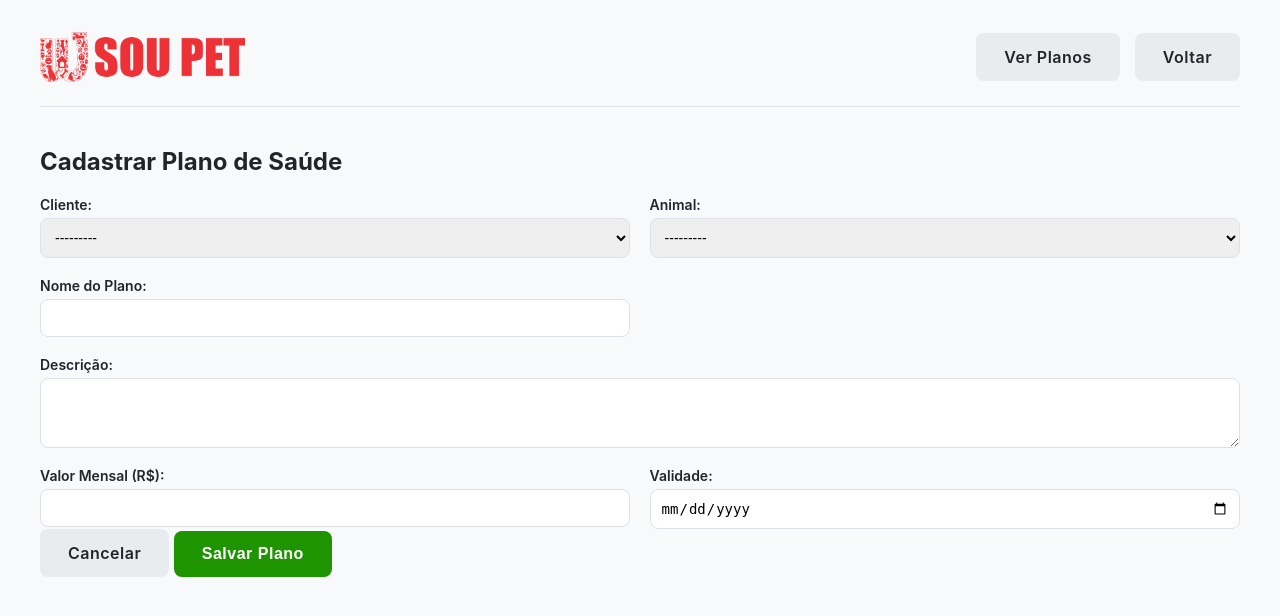
After one commit to Shtorache/vetsoupet, a Django app: page /planos/novo/ in a window 1280 px wide. The commit adds this page. Shown: the top 616 px of the page. Run offline with Django 5.2, Linux system fonts and the light colour scheme; the visitor is signed in with stand-in values (Sample User, id 1); data that the repository does not hold is empty.

Commit message:
feat: add nova tela de estoque de medicamentos | add feature de planos de saude

```diff
--- a/app/forms.py
+++ b/app/forms.py
@@ -1,10 +1,5 @@
 from django import forms
-from .models import Agendamento, Cliente, Animal, Profissional
-
-
-from django import forms
-from .models import Agendamento, Cliente, Animal, Profissional
-
+from .models import Agendamento, Cliente, Animal, Profissional, PlanoSaude, Medicamento
 
 class AgendamentoForm(forms.ModelForm):
     especie = forms.ChoiceField(
@@ -162,3 +157,43 @@ class ProfissionalForm(forms.ModelForm):
             "nome": forms.TextInput(attrs={"class": "form-control"}),
             "especialidade": forms.TextInput(attrs={"class": "form-control"}),
         }
+
+class PlanoSaudeForm(forms.ModelForm):
+    class Meta:
+        model = PlanoSaude
+        fields = ["cliente", "animal", "nome_plano", "descricao", "valor_mensal", "validade"]
+        widgets = {
+            "cliente": forms.Select(attrs={"class": "form-control", "id": "id_cliente_plano"}),
+            "animal": forms.Select(attrs={"class": "form-control", "id": "id_animal_plano"}),
+            "nome_plano": forms.TextInput(attrs={"class": "form-control"}),
+            "descricao": forms.Textarea(attrs={"class": "form-control", "rows": 3}),
+            "valor_mensal": forms.NumberInput(attrs={"class": "form-control", "step": "0.01"}),
+            "validade": forms.DateInput(attrs={"type": "date", "class": "form-control"}),
+        }
+
+    def __init__(self, *args, **kwargs):
+        super().__init__(*args, **kwargs)
+        self.fields['animal'].queryset = Animal.objects.none()
+
+        if 'cliente' in self.data:
+            try:
+                cliente_id = int(self.data.get('cliente'))
+                self.fields['animal'].queryset = Animal.objects.filter(cliente_id=cliente_id)
+            except (ValueError, TypeError):
+                pass
+        elif self.instance.pk:
+            self.fields['animal'].queryset = self.instance.cliente.pacientes.all()
+
+class MedicamentoForm(forms.ModelForm):
+    class Meta:
+        model = Medicamento
+        fields = ["nome", "fabricante", "descricao", "quantidade", "unidade", "validade", "preco"]
+        widgets = {
+            "nome": forms.TextInput(attrs={"class": "form-control"}),
+            "fabricante": forms.TextInput(attrs={"class": "form-control"}),
+            "descricao": forms.Textarea(attrs={"class": "form-control", "rows": 3}),
+            "quantidade": forms.NumberInput(attrs={"class": "form-control"}),
+            "unidade": forms.Select(attrs={"class": "form-control"}),
+            "validade": forms.DateInput(attrs={"type": "date", "class": "form-control"}),
+            "preco": forms.NumberInput(attrs={"class": "form-control", "step": "0.01"}),
+        }
--- a/app/models.py
+++ b/app/models.py
@@ -151,3 +151,36 @@ class Animal(models.Model):
 
     def __str__(self):
         return f"{self.nome} ({self.cliente.nome})"
+
+class PlanoSaude(models.Model):
+    nome_plano = models.CharField(max_length=100)
+    descricao = models.TextField(blank=True, null=True)
+    valor_mensal = models.DecimalField(max_digits=8, decimal_places=2)
+    validade = models.DateField()
+
+    cliente = models.ForeignKey('Cliente', on_delete=models.CASCADE, related_name="planos_cliente")
+    animal = models.ForeignKey('Animal', on_delete=models.CASCADE, related_name="plano_saude")
+
+    cobertura = models.TextField(blank=True, null=True)
+    ativo = models.BooleanField(default=True)
+    def __str__(self):
+        return f"{self.nome_plano} - {self.animal.nome}"
+
+class Medicamento(models.Model):
+    nome = models.CharField(max_length=150)
+    fabricante = models.CharField(max_length=150, blank=True, null=True)
+    descricao = models.TextField(blank=True, null=True)
+    quantidade = models.PositiveIntegerField(default=0)
+    unidade = models.CharField(max_length=20, choices=[
+        ('comprimidos', 'Comprimidos'),
+        ('ml', 'Mililitros'),
+        ('g', 'Gramas'),
+        ('outro', 'Outro')
+    ], default='comprimidos')
+    validade = models.DateField(blank=True, null=True)
+    preco = models.DecimalField(max_digits=10, decimal_places=2, blank=True, null=True)
+    data_cadastro = models.DateTimeField(auto_now_add=True)
+    data_atualizacao = models.DateTimeField(auto_now=True)
+
+    def __str__(self):
+        return f"{self.nome} ({self.quantidade} {self.unidade})"
--- a/app/templates/index.html
+++ b/app/templates/index.html
@@ -17,6 +17,8 @@
     <div class="header-actions">
       <a href="{% url 'atendimentos_realizados' %}" class="btn btn-secondary">Atendimentos Realizados</a>
       <a href="{% url 'lista_clientes' %}" class="btn btn-secondary">Clientes</a>
+      <a href="{% url 'lista_planos' %}" class="btn btn-secondary">Planos de Saúde</a>
+      <a href="{% url 'lista_medicamentos' %}" class="btn btn-secondary">Estoque de Medicamentos</a>
       <button class="btn btn-primary" id="new-appointment">+ Novo Agendamento</button>
       <form action="{% url 'logout' %}" method="post">
         {% csrf_token %}
--- /dev/null
+++ b/app/templates/planos/cadastrar_plano.html
@@ -0,0 +1,91 @@
+{% load static %}
+<!DOCTYPE html>
+<html lang="pt-br">
+<head>
+  <meta charset="UTF-8">
+  <title>Novo Plano de Saúde</title>
+  <link rel="stylesheet" href="{% static 'css/index.css' %}">
+</head>
+<body>
+  <main class="container">
+    <header class="page-header">
+      <div class="header-logo">
+        <img src="{% static 'imgs/IMG_6112.PNG' %}" alt="Logo VET Sou Pet">
+      </div>
+      <div class="header-actions">
+        <a href="{% url 'lista_planos' %}" class="btn btn-secondary">Ver Planos</a>
+        <a href="{% url 'index' %}" class="btn btn-secondary">Voltar</a>
+      </div>
+    </header>
+
+    <h2>Cadastrar Plano de Saúde</h2>
+
+    <form method="post">
+      {% csrf_token %}
+      <div class="form-grid">
+        <div class="form-group">
+          <label for="id_cliente_plano">Cliente:</label>
+          {{ form.cliente }}
+        </div>
+
+        <div class="form-group">
+          <label for="id_animal_plano">Animal:</label>
+          {{ form.animal }}
+        </div>
+
+        <div class="form-group">
+          <label for="id_nome_plano">Nome do Plano:</label>
+          {{ form.nome_plano }}
+        </div>
+
+        <div class="form-group full-width">
+          <label for="id_descricao">Descrição:</label>
+          {{ form.descricao }}
+        </div>
+
+        <div class="form-group">
+          <label for="id_valor_mensal">Valor Mensal (R$):</label>
+          {{ form.valor_mensal }}
+        </div>
+
+        <div class="form-group">
+          <label for="id_validade">Validade:</label>
+          {{ form.validade }}
+        </div>
+      </div>
+
+      <div class="form-actions">
+        <a href="{% url 'index' %}" class="btn btn-secondary">Cancelar</a>
+        <button type="submit" class="btn btn-primary">Salvar Plano</button>
+      </div>
+    </form>
+  </main>
+
+  <script>
+    document.addEventListener("DOMContentLoaded", function() {
+      const clienteSelect = document.getElementById("id_cliente_plano");
+      const animalSelect = document.getElementById("id_animal_plano");
+
+      clienteSelect.addEventListener("change", async function() {
+        const clienteId = this.value;
+        animalSelect.innerHTML = "<option value=''>Carregando...</option>";
+
+        if (clienteId) {
+          const response = await fetch(`/buscar_pacientes_por_cliente/${clienteId}/`);
+          const data = await response.json();
+
+          animalSelect.innerHTML = "<option value=''>---------</option>";
+          data.pacientes.forEach(paciente => {
+            const option = document.createElement("option");
+            option.value = paciente.id;
+            option.textContent = paciente.nome;
+            animalSelect.appendChild(option);
+          });
+        } else {
+          animalSelect.innerHTML = "<option value=''>Selecione um cliente primeiro</option>";
+        }
+      });
+    });
+  </script>
+</body>
+</html>
--- a/app/urls.py
+++ b/app/urls.py
@@ -15,5 +15,12 @@ urlpatterns = [
     path("animal/<int:animal_pk>/historico/", views.historico_animal, name="historico_animal"),
     path('agendamentos/atualizar-status/', views.atualizar_status, name='atualizar_status'),
     path('editar_agendamento/<int:pk>/', views.editar_agendamento, name='editar_agendamento'),
-
+    path("planos/", views.lista_planos, name="lista_planos"),
+    path("planos/novo/", views.cadastrar_plano, name="cadastrar_plano"),
+    path("planos/<int:pk>/editar/", views.editar_plano, name="editar_plano"),
+    path("planos/<int:pk>/deletar/", views.deletar_plano, name="deletar_plano"),
+    path("medicamentos/", views.lista_medicamentos, name="lista_medicamentos"),
+    path("medicamentos/novo/", views.cadastrar_medicamento, name="cadastrar_medicamento"),
+    path("medicamentos/<int:pk>/editar/", views.editar_medicamento, name="editar_medicamento"),
+    path("medicamentos/<int:pk>/excluir/", views.excluir_medicamento, name="excluir_medicamento"),
     ]
--- a/app/views.py
+++ b/app/views.py
@@ -1,7 +1,7 @@
 from django.shortcuts import render, redirect, get_object_or_404
 from django.http import JsonResponse
-from .models import Agendamento, Cliente, Animal
-from .forms import AgendamentoForm, ClienteForm, AnimalForm, AtendimentoDetalhadoForm
+from .models import Agendamento, Cliente, Animal, PlanoSaude, Medicamento
+from .forms import AgendamentoForm, ClienteForm, AnimalForm, AtendimentoDetalhadoForm, PlanoSaudeForm, MedicamentoForm
 from django.contrib.auth.decorators import login_required
 import json
 import datetime # <-- Adicionado para a separação de datas
@@ -306,3 +306,86 @@ def historico_animal(request, animal_pk):
         "consultas_realizadas": consultas_realizadas,
         "detalhe_form": detalhe_form,
     })
+
+@login_required
+def lista_planos(request):
+    planos = PlanoSaude.objects.select_related("cliente", "animal").all().order_by("-validade")
+    return render(request, "planos/lista_planos.html", {"planos": planos})
+
+
+@login_required
+def cadastrar_plano(request):
+    if request.method == "POST":
+        form = PlanoSaudeForm(request.POST)
+        if form.is_valid():
+            form.save()
+            return redirect("lista_planos")
+    else:
+        form = PlanoSaudeForm()
+    return render(request, "planos/cadastrar_plano.html", {"form": form})
+
+@login_required
+def editar_plano(request, pk):
+    plano = get_object_or_404(PlanoSaude, pk=pk)
+    if request.method == "POST":
+        form = PlanoSaudeForm(request.POST, instance=plano)
+        if form.is_valid():
+            form.save()
+            return redirect("lista_planos")
+    else:
+        form = PlanoSaudeForm(instance=plano)
+    return render(request, "planos/editar_plano.html", {"form": form, "plano": plano})
+
+
+@login_required
+def deletar_plano(request, pk):
+    plano = get_object_or_404(PlanoSaude, pk=pk)
+    if request.method == "POST":
+        plano.delete()
+        return redirect("lista_planos")
+    return render(request, "planos/deletar_plano.html", {"plano": plano})
+
+@login_required
+def lista_medicamentos(request):
+    busca = request.GET.get("busca", "")
+    medicamentos = Medicamento.objects.all().order_by("nome")
+
+    if busca:
+        medicamentos = medicamentos.filter(nome__icontains=busca)
+
+    return render(request, "medicamentos/lista.html", {
+        "medicamentos": medicamentos,
+        "busca": busca,
+    })
+
+
+@login_required
+def cadastrar_medicamento(request):
+    if request.method == "POST":
+        form = MedicamentoForm(request.POST)
+        if form.is_valid():
+            form.save()
+            return redirect("lista_medicamentos")
+    else:
+        form = MedicamentoForm()
+    return render(request, "medicamentos/cadastrar.html", {"form": form})
+
+
+@login_required
+def editar_medicamento(request, pk):
+    medicamento = get_object_or_404(Medicamento, pk=pk)
+    if request.method == "POST":
+        form = MedicamentoForm(request.POST, instance=medicamento)
+        if form.is_valid():
+            form.save()
+            return redirect("lista_medicamentos")
+    else:
+        form = MedicamentoForm(instance=medicamento)
+    return render(request, "medicamentos/editar.html", {"form": form, "medicamento": medicamento})
+
+
+@login_required
+def excluir_medicamento(request, pk):
+    medicamento = get_object_or_404(Medicamento, pk=pk)
+    medicamento.delete()
+    return redirect("lista_medicamentos")
```
Also changed, not shown: app/templates/clientes/detalhe.html (+25 -13 lines), app/templates/medicamentos/cadastrar.html (added, +22 -0 lines), app/templates/medicamentos/editar.html (added, +42 -0 lines), app/templates/medicamentos/lista.html (added, +67 -0 lines), app/templates/planos/deletar_plano.html (added, +32 -0 lines), app/templates/planos/editar_plano.html (added, +71 -0 lines), app/templates/planos/lista_planos.html (added, +44 -0 lines), app/migrations/0005_planosaude.py (added), app/migrations/0006_planosaude_cliente_planosaude_descricao_and_more.py (added), app/migrations/0007_medicamento.py (added).
